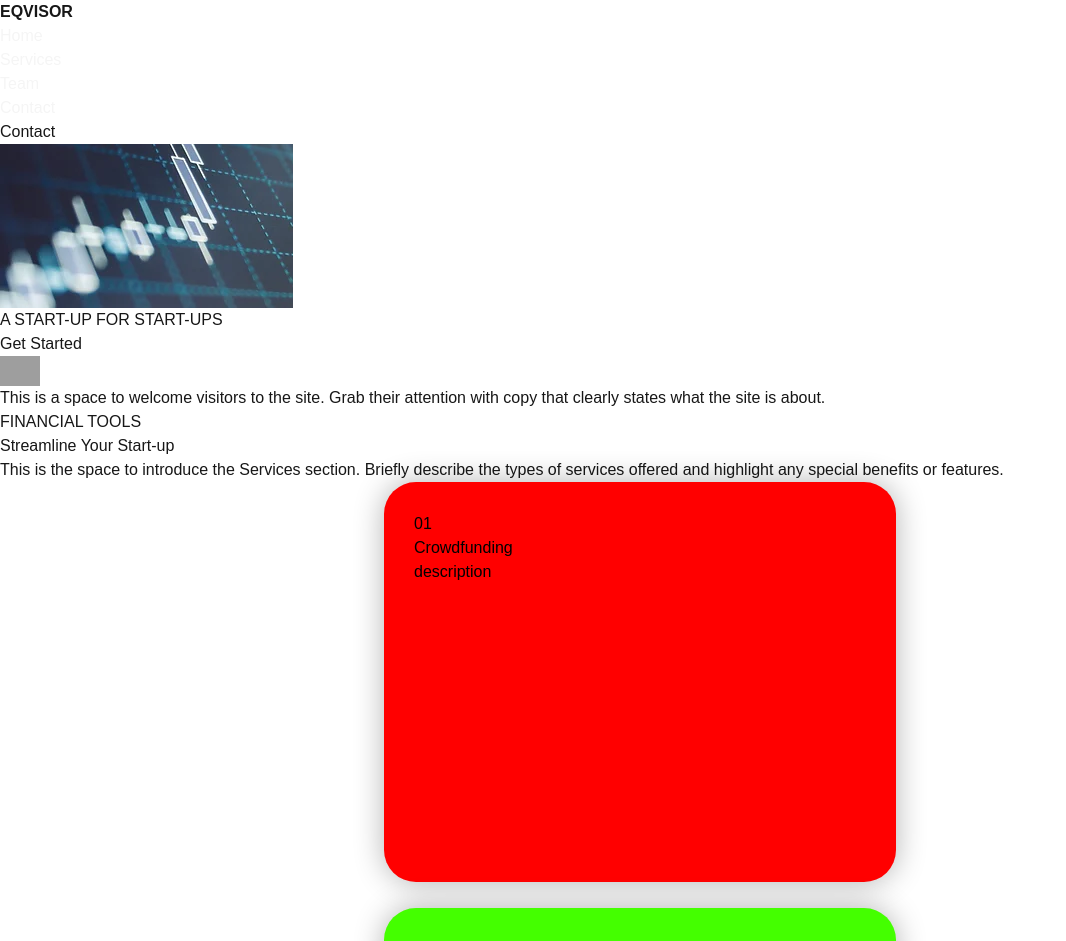
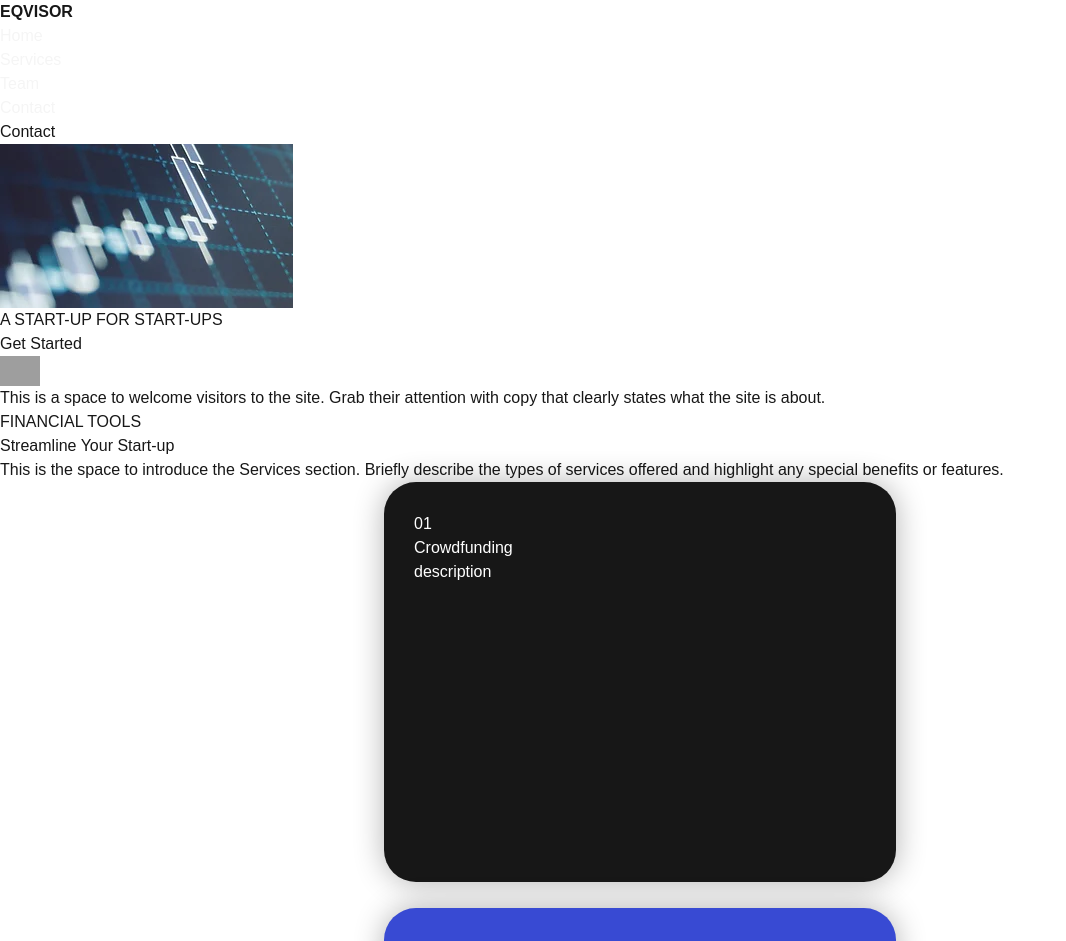
Before and after one commit to om0852/eqvisor, a Next.js app: page / in a window 1280 px wide. Shown: the top 941 px of the page, without its empty margins (0-1066 px from the left). Built offline with nearby package versions, Linux system fonts and the light colour scheme; grey boxes are pictures that could not be loaded.

Commit message:
financialSection completed

```diff
--- a/src/components/FinancialSection.jsx
+++ b/src/components/FinancialSection.jsx
@@ -22,14 +22,14 @@ const FinancialSection = () => {
 
   return (
     <div className="w-full h-[auto] top-rounded bg-white top-[-5vh]">
-      <div className="flex sticky pt-[20vh]">
-        <div className="w-[50%] h-[50vh] pl-[50px] flex flex-col justify-between">
-          <div className="sticky top-0">
+      <div className="flex  pt-[20vh]">
+        <div className="w-[50%] sticky top-[20vh] h-[60vh] pl-[50px] flex flex-col justify-between">
+          <div className="">
             <h1 className="text-xl font-semibold">FINANCIAL TOOLS</h1>
             <p className="text-[2.7rem] pt-2">Streamline Your Start-up</p>
           </div>
-          <div className="sticky top-[50vh]">
-            <p className="">
+          <div className="">
+            <p className="w-[90%] text-xl">
               This is the space to introduce the Services section. Briefly
               describe the types of services offered and highlight any special
               benefits or features.
@@ -40,11 +40,14 @@ const FinancialSection = () => {
           <ul id="cards" className="text-black">
             {cardData.map((data, index) => (
               <li key={index} className="card" id={`card${index + 1}`}>
-                <div className="card-body flex flex-col justify-between py-[20px] px-20 ">
+                <div className="card-body flex flex-col justify-between py-[20px] px-20 " style={{
+                    background:(index%2==0)?"rgb(23,23,23)":"rgb(56,74,211)",
+                    color:(index%2==0)?"white":"black"
+                }}>
                   <h1 className="text-4xl">0{index + 1}</h1>
                   <div>
-                    <h2>{data.title}</h2>
-                    <p>{data.description}</p>
+                    <h2 className="text-4xl font-semibold py-4">{data.title}</h2>
+                    <p className="text-3xl">{data.description}</p>
                   </div>
                 </div>
               </li>
```
